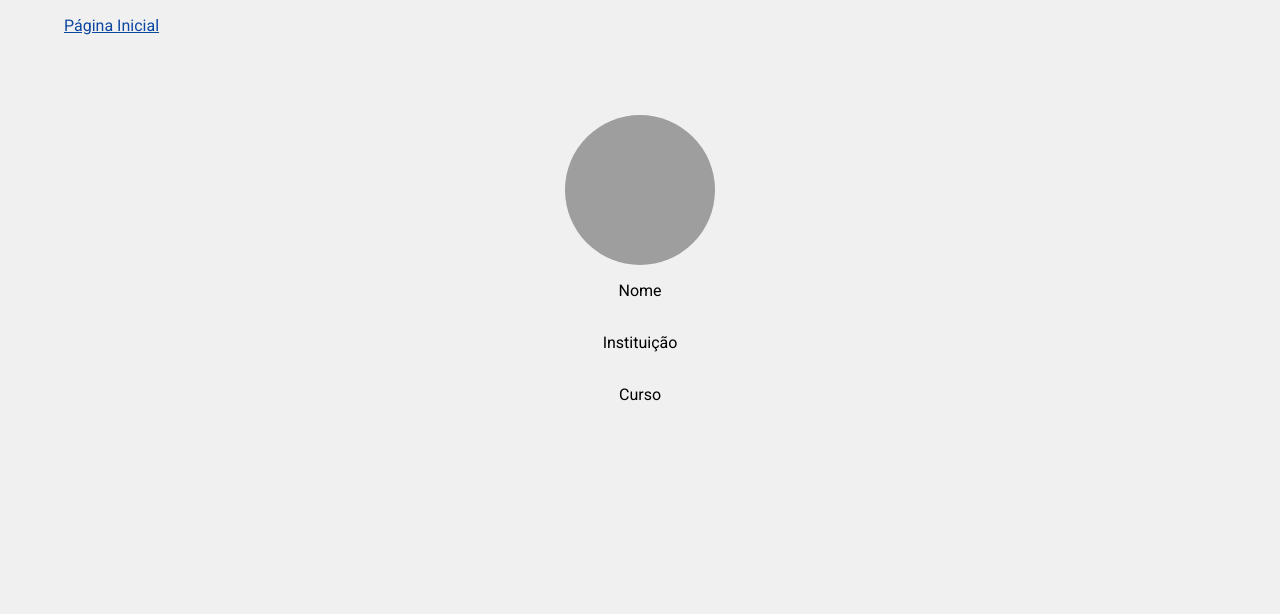
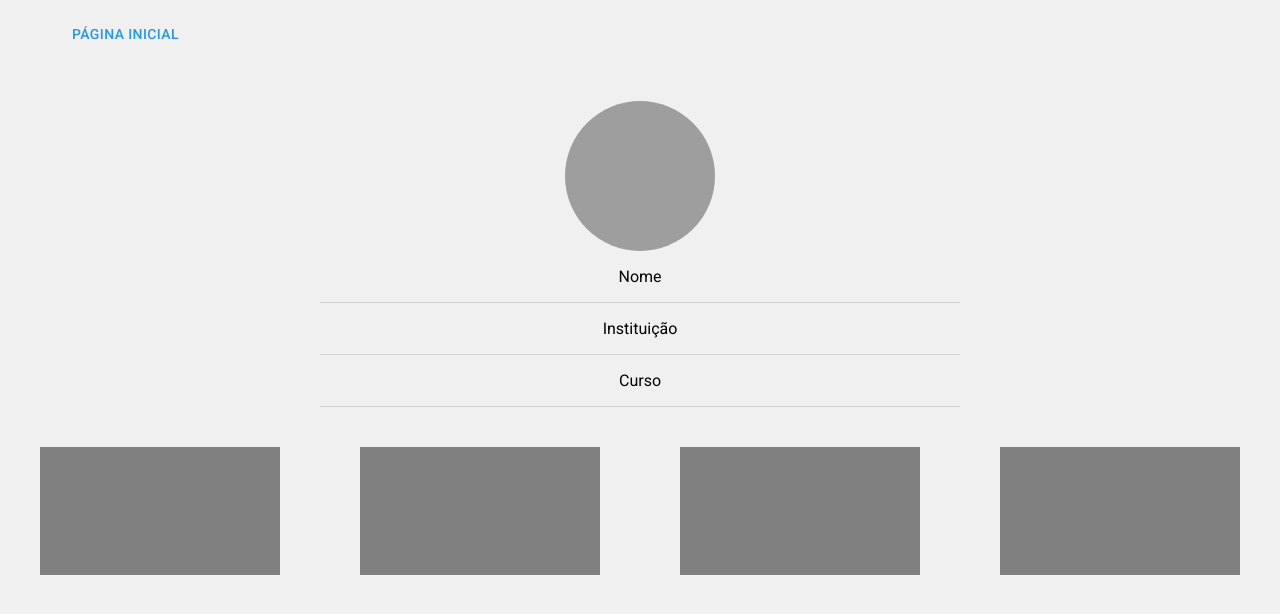
Before and after one commit to Gmendesfonseca/ThirdSemester-Project, a React (Vite) app in the folder vite-project/: page /profile in a window 1280 px wide. Shown: the top 614 px of the page. Built offline with nearby package versions, Linux system fonts and the light colour scheme; grey boxes are pictures that could not be loaded.

Commit message:
profile update

```diff
--- a/vite-project/src/pages/Profile/ProfileView.tsx
+++ b/vite-project/src/pages/Profile/ProfileView.tsx
@@ -3,21 +3,34 @@ import { blue } from '@mui/material/colors';
 import { useNavigate } from 'react-router-dom';
 import Avatar from '@mui/material/Avatar';
 import Stack from '@mui/material/Stack';
+import Button from '@mui/material/Button';
 
 export default function Profile() {
   const navigate = useNavigate();
 
-  return <Box sx={{ display: 'flex', flexDirection: 'column', height: '100vh', width: '100wh', backgroundColor: '#f0f0f0' }}>
+  return <Box sx={{ display: 'flex', flexDirection: 'column', height: '100vh', width: '100vw', backgroundColor: '#f0f0f0' }}>
     <Container sx={{ paddingTop: 2 }}>
-      <label onClick={() => navigate('/home')} style={{ color: blue[900], textDecoration: 'underline' }}>Página Inicial</label>
+    <Button onClick={() => navigate('/home')} style={{ color: blue[500]}}
+        onMouseOver={(event) => {event.currentTarget.style.color = blue[900]; event.currentTarget.style.textDecoration = 'underline';}}
+        onMouseOut={(event) => {event.currentTarget.style.color = blue[500]; event.currentTarget.style.textDecoration = 'none';}}
+      >
+        Página Inicial
+        </Button>
     </Container>
-    <Stack direction="column" spacing={2} width='100%' alignItems='center' paddingTop='5rem'>
+    <Stack direction="column" spacing={2} width='100%' alignItems='center' paddingTop='3rem'>
       <Avatar sx={{width:150, height:150}} alt="Remy Sharp" src="/static/images/avatar/1.jpg"/>
       <label>Nome</label>
-      <Divider />
+      <Divider sx={{width:'50%'}} />
       <label>Instituição</label>
-      <Divider />
+      <Divider sx={{width:'50%'}}/>
       <label>Curso</label>
+      <Divider sx={{width:'50%'}}/>
+    </Stack>
+    <Stack direction='row' justifyContent='space-evenly' width='100%'>
+      <Container sx={{width:'15rem', height:'8rem', backgroundColor:'grey', marginTop:5}}></Container>
+      <Container sx={{width:'15rem', height:'8rem', backgroundColor:'grey', marginTop:5}}></Container>
+      <Container sx={{width:'15rem', height:'8rem', backgroundColor:'grey', marginTop:5}}></Container>
+      <Container sx={{width:'15rem', height:'8rem', backgroundColor:'grey', marginTop:5}}></Container>
     </Stack>
   </Box>;
 }
```
